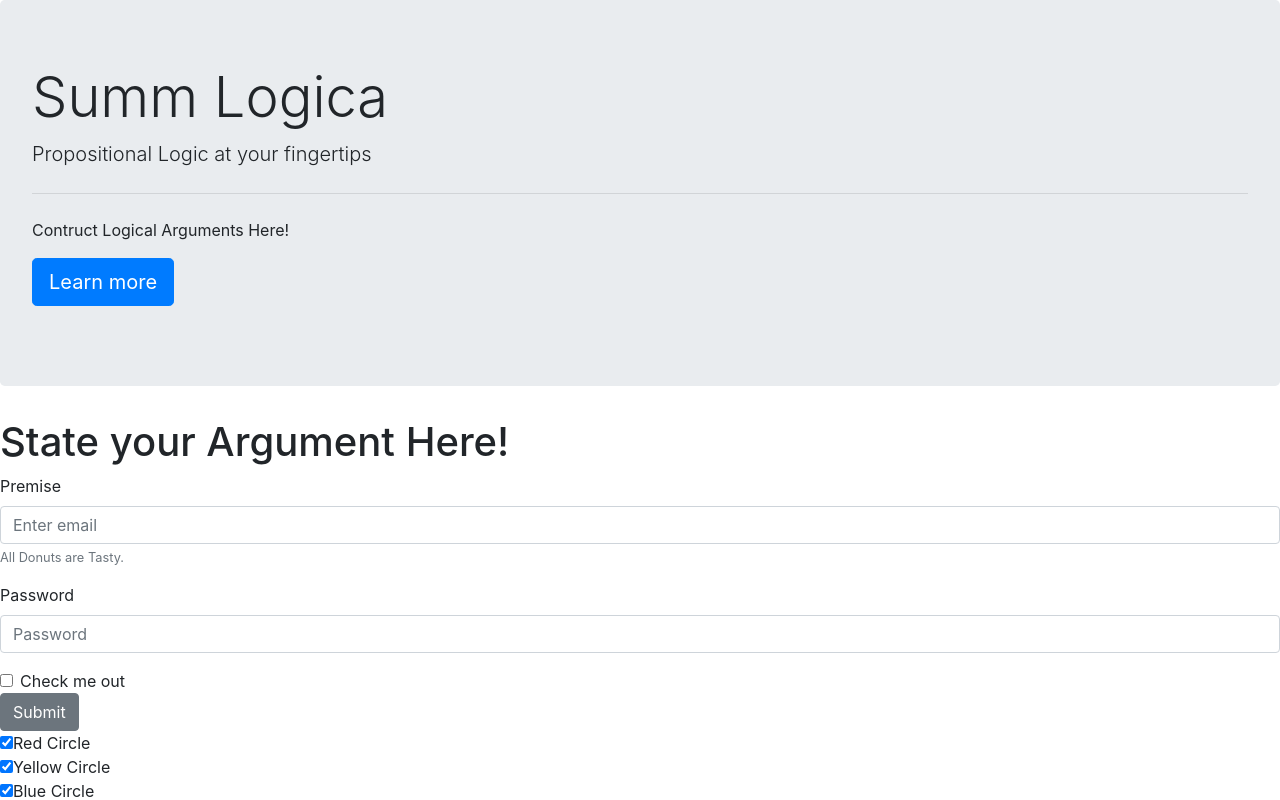
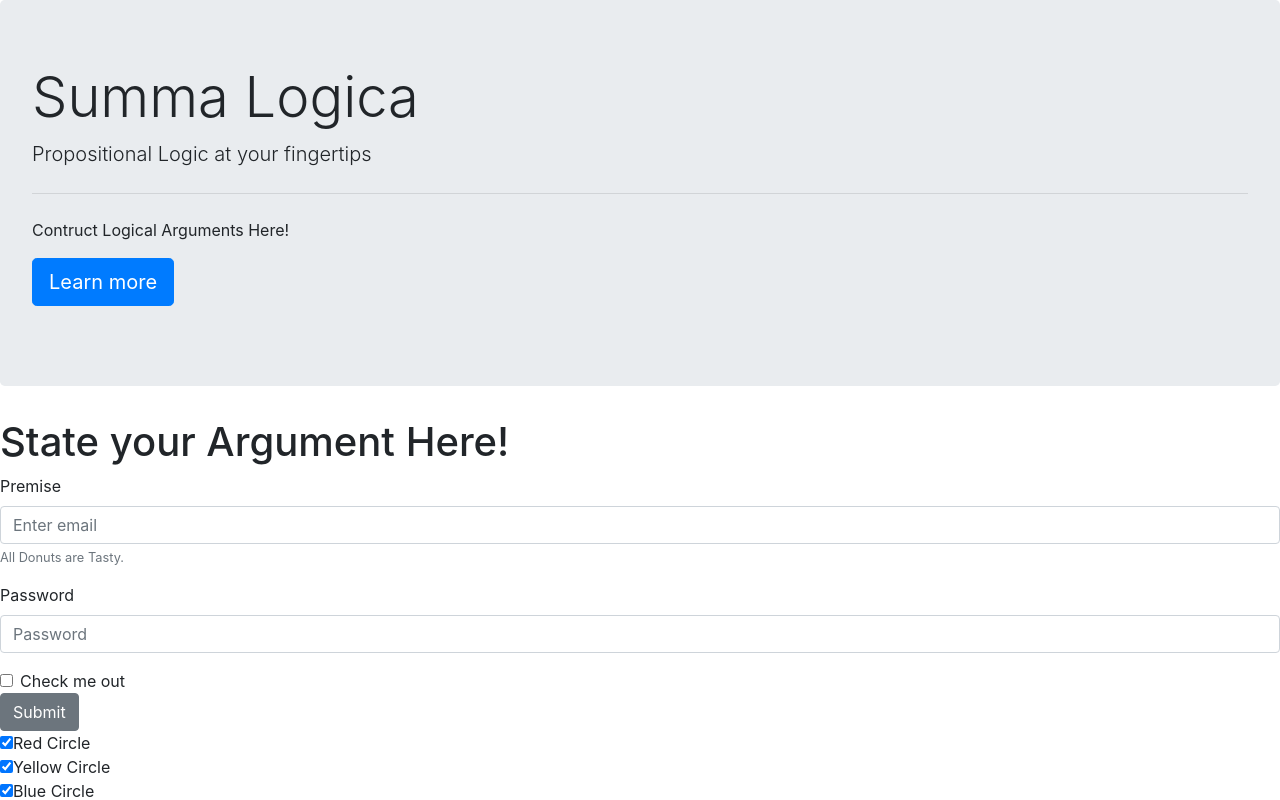
Before and after one commit to nxsmithx/summa-logica, a website: page index.html in a window 1280 px wide. Shown: the top 800 px of the page. Drawn offline with nearby package versions, Linux system fonts and the light colour scheme.

Commit message:
fixed summalogica title

```diff
--- a/index.html
+++ b/index.html
@@ -29,7 +29,7 @@
 
 <body>
     <div class="jumbotron">
-        <h1 class="display-4">Summ Logica</h1>
+        <h1 class="display-4">Summa Logica</h1>
         <p class="lead">Propositional Logic at your fingertips</p>
         <hr class="my-4">
         <p>Contruct Logical Arguments Here!</p>
```
